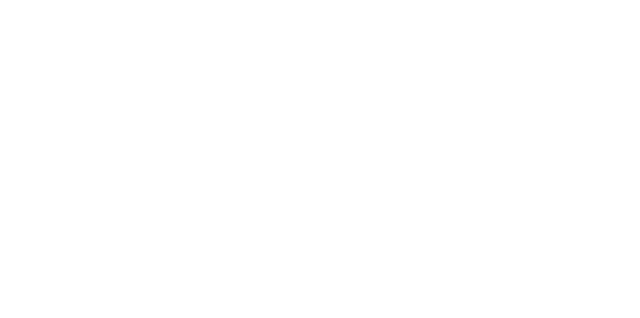
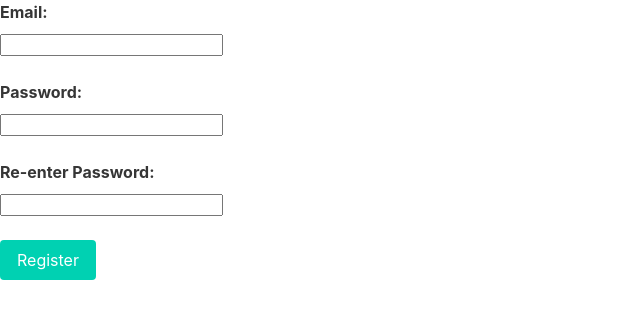
Before and after one commit to Dice-K39/React_Redux_Project, a React (Create React App) app in the folder recreational_areas_frontend/: page /signup in a window 1280 px wide. Shown: the top 318 px of the page, without its empty margins (0-640 px from the left). Built offline with nearby package versions, Linux system fonts and the light colour scheme.

Commit message:
Finished signup component. Putting together navbar and login components.

```diff
--- a/recreational_areas_frontend/src/actions/userAuthentication.js
+++ b/recreational_areas_frontend/src/actions/userAuthentication.js
@@ -18,7 +18,7 @@
             })
                 .then(res => res.json())
                 .then(data =>
-                    {debugger
+                    {
                         if (data.status === 500)
                         {
                             console.log(data.message);
--- a/recreational_areas_frontend/src/components/user/UserLogin.js
+++ b/recreational_areas_frontend/src/components/user/UserLogin.js
@@ -0,0 +1,15 @@
+import React, { Component } from "react";
+
+class UserLogin extends Component
+{
+    render()
+    {
+        return (
+            <div>
+
+            </div>
+        )
+    }
+}
+
+export default UserLogin;
--- a/recreational_areas_frontend/src/components/user/UserRegisteration.js
+++ b/recreational_areas_frontend/src/components/user/UserSignUp.js
@@ -3,7 +3,7 @@
 
 import { userRegister } from "../../actions/userAuthentication";
 
-class UserRegisteration extends Component
+class UserSignUp extends Component
 {
     state =
     {
@@ -58,4 +58,4 @@
     }
 }
 
-export default connect(null, { userRegister })(UserRegisteration);
+export default connect(null, { userRegister })(UserSignUp);
--- a/recreational_areas_frontend/src/containers/RecreationalAreasContainer.js
+++ b/recreational_areas_frontend/src/containers/RecreationalAreasContainer.js
@@ -1,6 +1,7 @@
 import React, { Component } from "react";
 import { BrowserRouter as Router, Switch, Route } from "react-router-dom";
-import UserRegisteration from "../components/user/UserRegisteration";
+import UserSignUp from "../components/user/UserSignUp";
+import UserLogIn from "../components/user/UserLogIn";
 
 class RecreationalAreasContainer extends Component
 {
@@ -10,7 +11,8 @@
             <div>
                 <Router>
                     <Switch>
-                        <Route path="/register" component={UserRegisteration} />
+                        <Route path="/signup" component={UserSignUp} />
+                        <Route path="/login" component={UserLogIn} />
                     </Switch>
                 </Router>
             </div>
```
Also changed, not shown: recreational_areas_frontend/src/components/navbar/NavBar.js (added), 1 other file (tests, documents, lock files or other folders).
